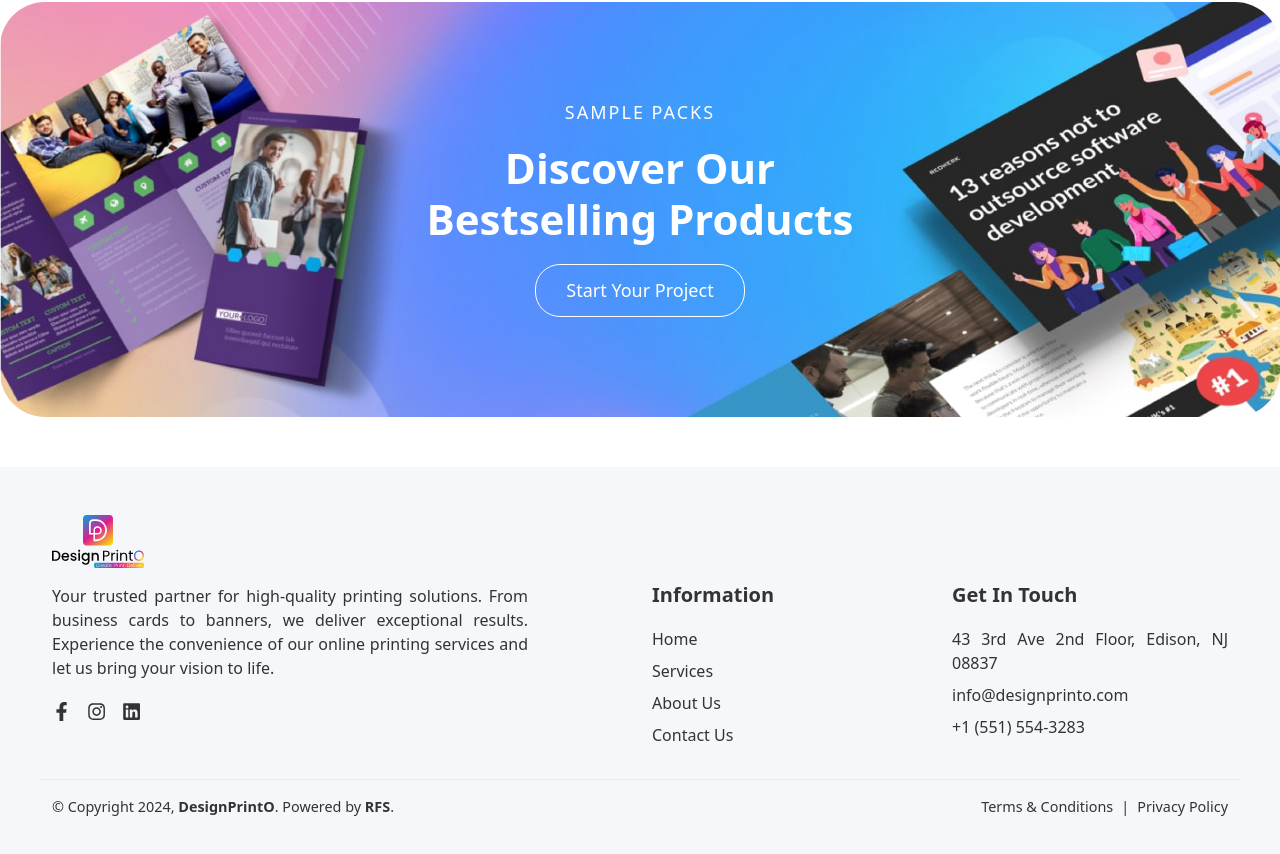
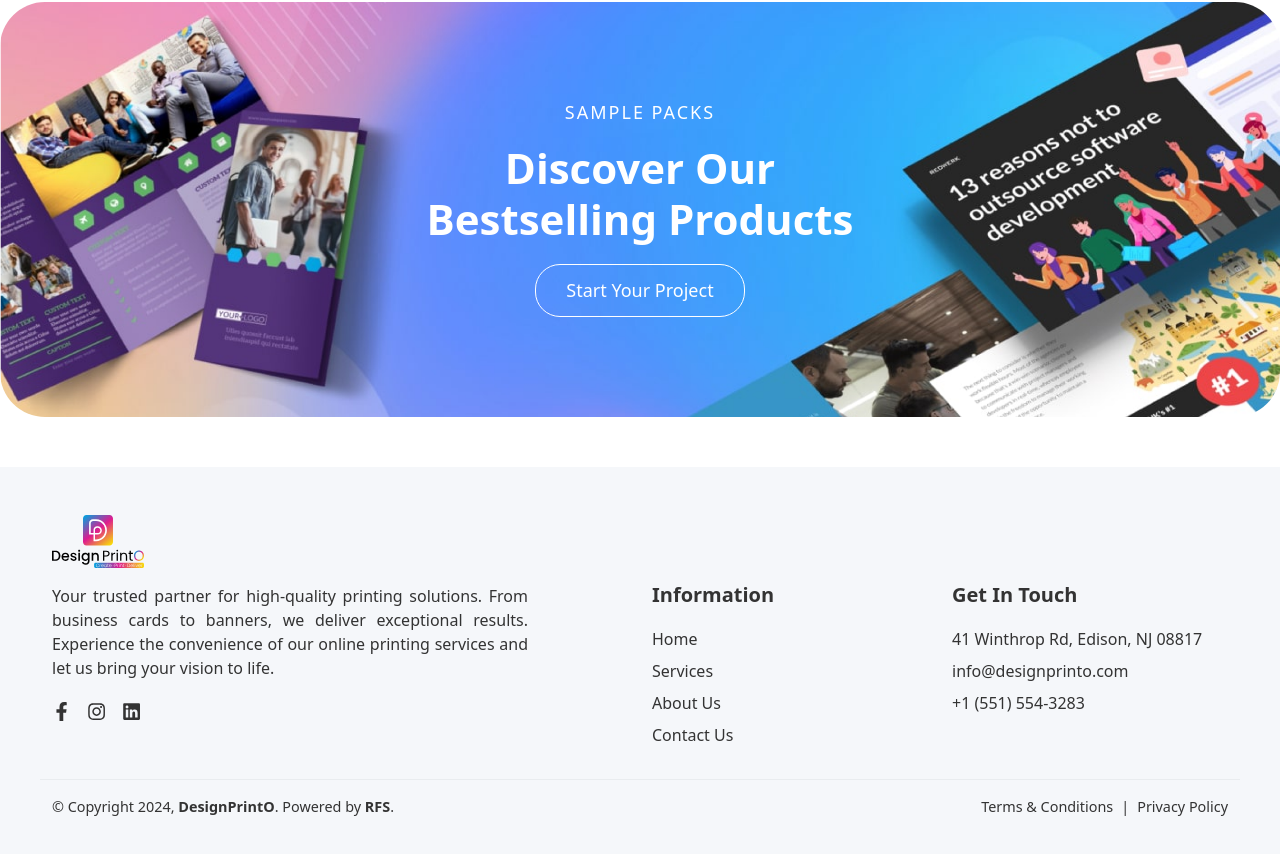
Before and after one commit to Hamzarfs/designprinto, a React (Create React App) app: page / in a window 1280 px wide. Shown: the part 4304-5158 px from the top of the page. Built offline with nearby package versions, Linux system fonts and the light colour scheme.

Commit message:
address changed

```diff
--- a/src/components/contactform.js
+++ b/src/components/contactform.js
@@ -89,7 +89,7 @@ const ContactUsform = () => {
                                 <h3>Contact Information</h3>
                                 <p>Say something to start a live chat</p>
                                 <address>
-                                    <FaMapMarkerAlt /> 43 3rd Ave 2nd Floor, Edison, NJ 08837<br />
+                                    <FaMapMarkerAlt /> 41 Winthrop Rd, Edison, NJ 08817<br />
                                 </address>
                                 <a href="tel:+15515543283" className="contactuspg-link">
                                     <FaPhoneAlt /> +1 (551) 554-3283
--- a/src/components/footer.js
+++ b/src/components/footer.js
@@ -30,8 +30,8 @@ const Footer = () => {
 						</p>
 
 						<div className="social-icons d-flex gap-3">
-               <a href= "https://www.facebook.com/DesignprintoUSA/" className="contactuspg-icon"><FaFacebookF /></a>
-              <a href= "https://www.instagram.com/design_print_o/" className="contactuspg-icon"><FaInstagram /></a>
+							<a href="https://www.facebook.com/DesignprintoUSA/" className="contactuspg-icon"><FaFacebookF /></a>
+							<a href="https://www.instagram.com/design_print_o/" className="contactuspg-icon"><FaInstagram /></a>
 							<a href="https://www.linkedin.com/company/design-printo/" className="contactuspg-icon"><FaLinkedin /></a>
 
 						</div>
@@ -51,7 +51,7 @@ const Footer = () => {
 					<div className="col-md-3">
 						<h5>Get In Touch</h5>
 						<ul className="list-unstyled">
-                  <li><a href="https://www.google.com/maps?q=43+3rd+Avenue+2nd+Floor,+Edison,+NJ+08837" className="text-decoration-none">43 3rd Ave 2nd Floor, Edison, NJ 08837</a></li>
+							<li><a href="https://maps.app.goo.gl/S8hhg6MZVYCBiSJ37" className="text-decoration-none">41 Winthrop Rd, Edison, NJ 08817</a></li>
 							<li><a href="mailto:info@designprinto.com" className="text-decoration-none">info@designprinto.com</a></li>
 							<li><a href="tel:+15515543283" className="text-decoration-none">+1 (551) 554-3283</a></li>
 						</ul>
```
Also changed, not shown: 1 other file (tests, documents, lock files or other folders). Lines whose indentation alone changed are shown as unchanged.
